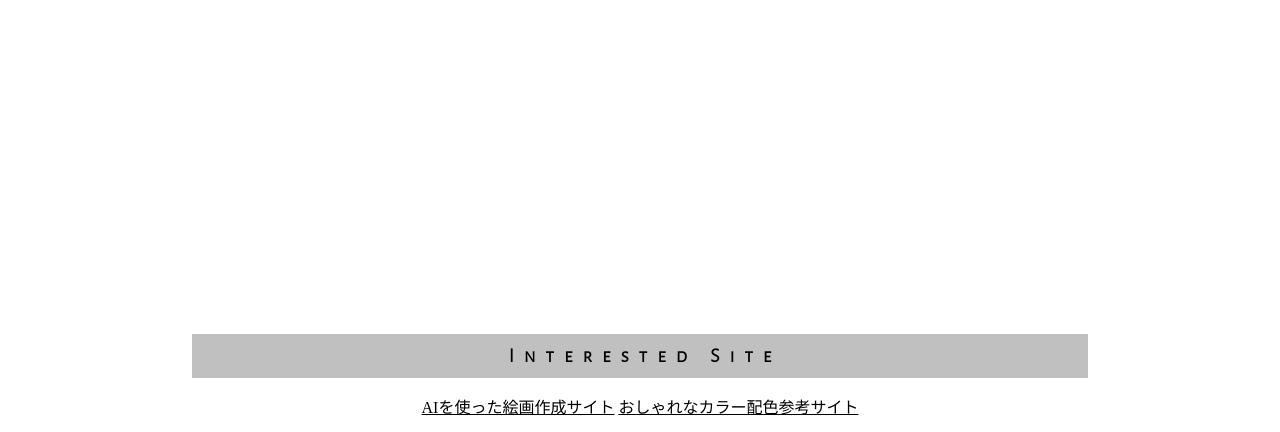
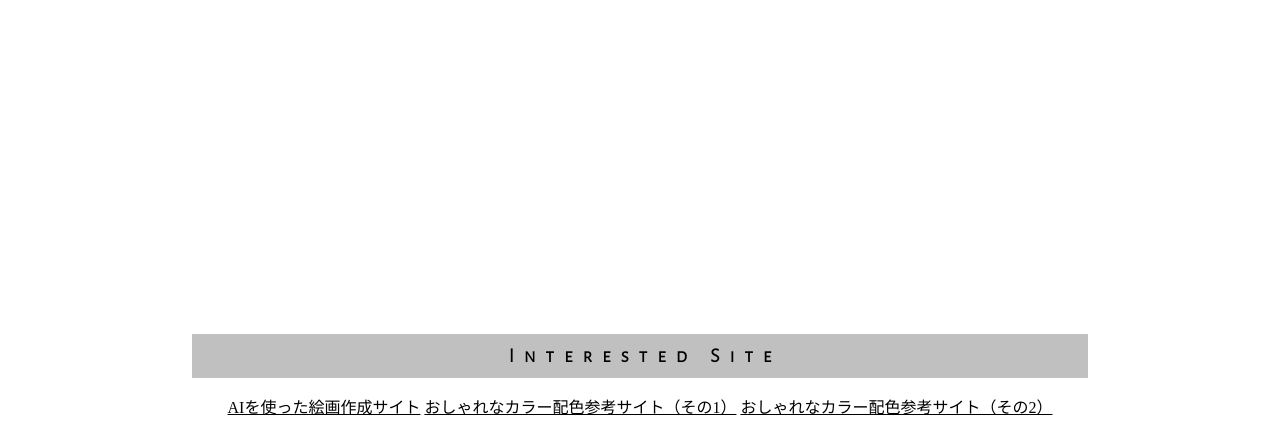
Before and after one commit to tatocyan/tatocyan.github.io, a plain HTML site: page contact.html in a window 1280 px wide. Shown: the part 483-915 px from the top of the page. Drawn offline with nearby package versions, Linux system fonts and the light colour scheme.

Commit message:
Update contact.html

```diff
--- a/contact.html
+++ b/contact.html
@@ -88,7 +88,8 @@
                 <h2 id="news" class="subtitle">Interested Site</h2>
                 <div class="sitelink">
                     <a href="https://app.wombo.art/"> AIを使った絵画作成サイト</a>
-                    <a href="https://colorhunt.co/"> おしゃれなカラー配色参考サイト</a>
+                    <a href="https://colorhunt.co/"> おしゃれなカラー配色参考サイト（その1）</a>
+                    <a href="https://www.schemecolor.com/"> おしゃれなカラー配色参考サイト（その2）</a>
                 </div>
             </div>
 
```
